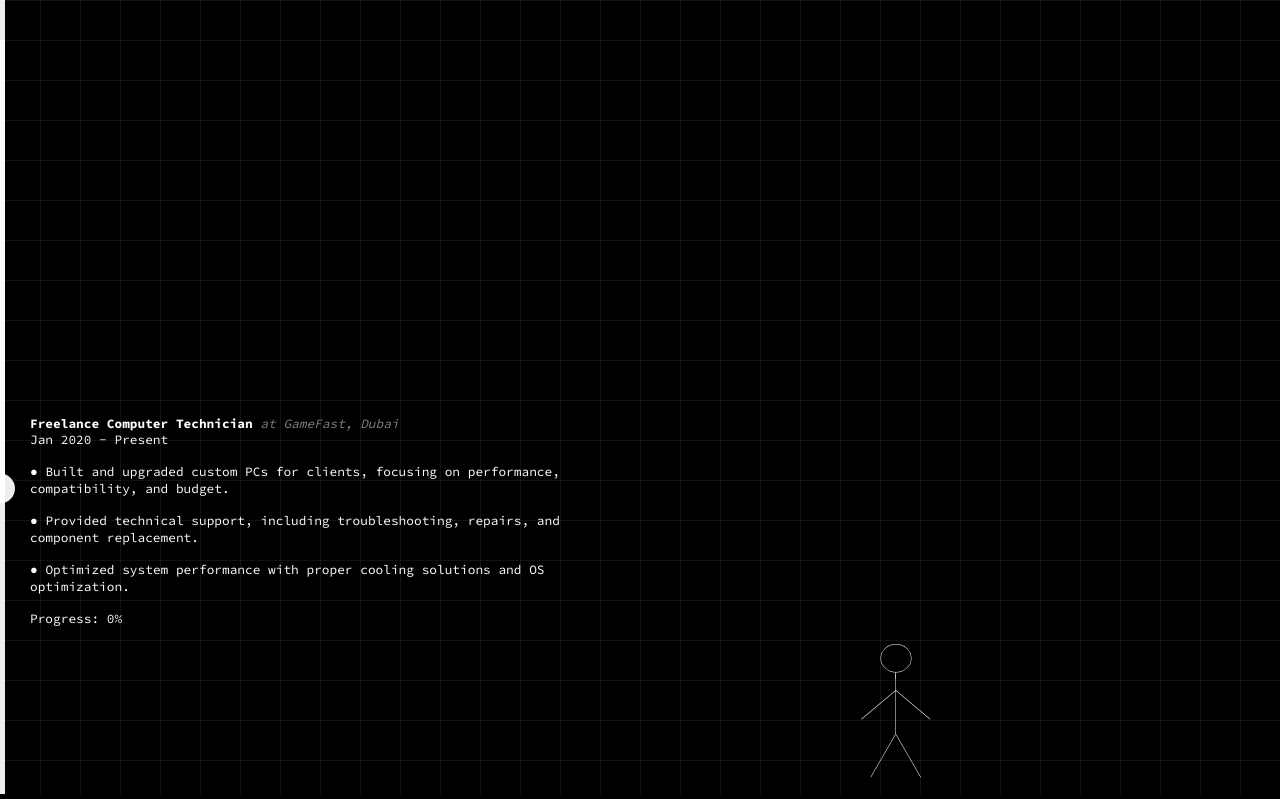
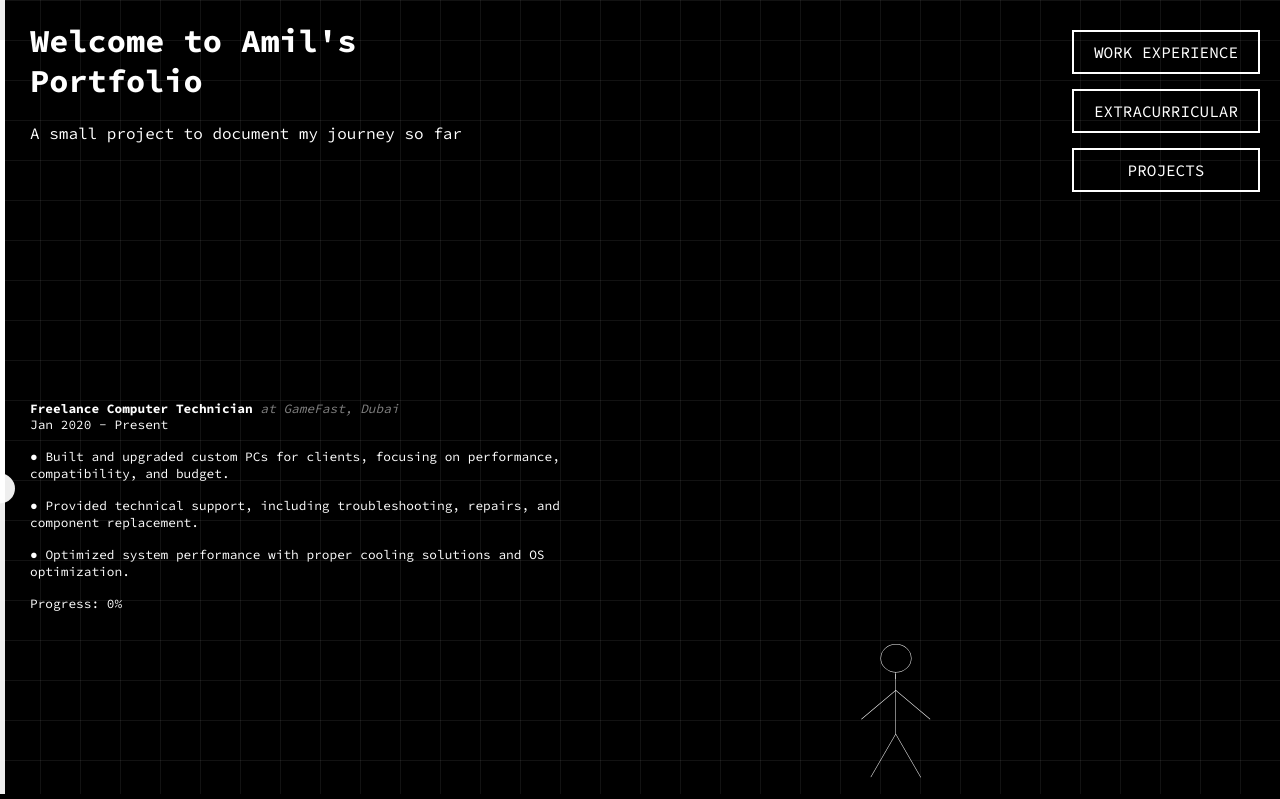
Before and after one commit to yxxTries/yxxtries.github.io, a plain HTML site: page index.html in a window 1280 px wide. Shown: the top 799 px of the page. Drawn offline with Linux system fonts and the light colour scheme.

Commit message:
Added empty buttons and animated title

```diff
--- a/index.html
+++ b/index.html
@@ -6,9 +6,21 @@
   <link rel="stylesheet" href="style.css">
 </head>
 <body>
+
+  <div class="site-heading">
+    <h1>Welcome to Amil's Portfolio</h1>
+    <p>A small project to document my journey so far</p>
+  </div>
+
+  <!-- Top-right menu -->
+  <div class="top-right-menu">
+    <button class="menu-btn">Work Experience</button>
+    <button class="menu-btn">Extracurricular</button>
+    <button class="menu-btn">Projects</button>
+  </div>
+
   <div class="scene">
     <!-- vertical line -->
-
     <div class="vertical-line">
       <div class="bulge"></div>
       <span class="bulge-label"></span>
--- a/script.js
+++ b/script.js
@@ -2,6 +2,7 @@ const scaler = document.querySelector('.scale');
 const bulge = document.querySelector('.bulge');
 const line = document.querySelector('.vertical-line');
 const bulgeLabel = document.querySelector('.bulge-label');
+const siteHeading = document.querySelector('.site-heading');
 
 window.addEventListener('scroll', () => {
   const scrollTop = window.scrollY;
@@ -27,11 +28,11 @@ window.addEventListener('scroll', () => {
   bulgeLabel.style.top = `${y}px`;
 
   //bulge text limit
-  if ((scrollPercent * 100).toFixed(0) < 18) {
-    bulgeLabel.style.transform = `translateY(${-75}px)`;
+  if ((scrollPercent * 100).toFixed(0) > 80) {
+    bulgeLabel.style.transform = `translateY(${-20}px)`;
   }
-  else{
-    bulgeLabel.style.transform = `translateY(${0}px)`;
+  else {
+    bulgeLabel.style.transform = `translateY(${-90}px)`;
   }
   if ((scrollPercent * 100).toFixed(0) < 25) {
     bulgeLabel.innerHTML = `<b>Freelance Computer Technician</b> <span style="color:grey;font-style:italic">at GameFast, Dubai</span><br>Jan 2020 - Present<br>
@@ -69,6 +70,12 @@ window.addEventListener('scroll', () => {
     bulge.style.transform = `translate(-50%, -50%) scale(1)`;
   }, 10000);
 
+  if ((scrollPercent * 100).toFixed(0) > 40) {
+    siteHeading.style.opacity = 0;
+  }
+  else{
+    siteHeading.style.opacity = 1;
+  }
 
 
 });
--- a/style.css
+++ b/style.css
@@ -50,6 +50,52 @@ body::before {
       transparent 1px,
       transparent 40px
     );
+}
+
+.site-heading {
+  position: fixed;
+  left: 30px;
+  width: 40%;
+  height: 20vh;
+  color: #fff;
+  font-family: 'Source Code Pro';
+  background: transparent; /* subtle background for contrast */
+  display: block;
+  align-items: left;
+  justify-content: left;
+  z-index: 2;
+  transition: opacity 0.4s cubic-bezier(0.4, 0, 0.2, 1);
+}
+
+.top-right-menu {
+  position: fixed;
+  top: 30px;
+  right: 20px;
+  display: flex;
+  flex-direction: column;  /* stack vertically */
+  gap: 15px;               /* spacing between buttons */
+  z-index: 2;
+}
+
+    /* Button style */
+.menu-btn {
+  background: none;
+  border: 2px solid white;
+  font-family: 'Source Code Pro';
+  color: white;
+  padding: 10px 20px;
+  font-size: 1rem;
+  text-transform: uppercase;
+  cursor: pointer;
+  transition: all 0.3s ease;
+  /* border-radius: 8px; */
+}
+
+/* Hover effect */
+.menu-btn:hover {
+  background: rgba(255, 255, 255, 1);
+  color: #000;
+  box-shadow: 0 0 10px rgba(255, 255, 255, 1), 0 0 20px rgba(255, 255, 255, 1);
 }
 
 .bulge{
```
